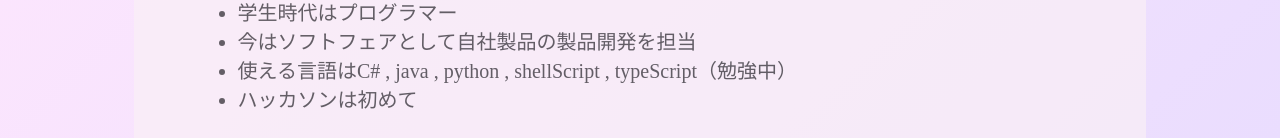
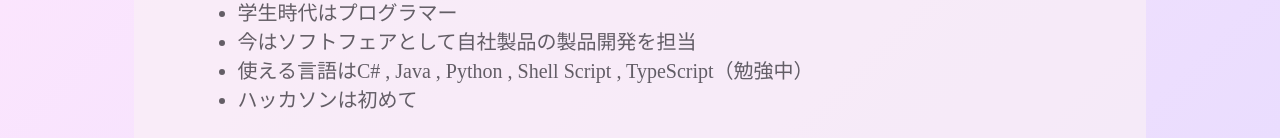
Before and after one commit to tomonarimomoka/blog, a plain HTML site: page src/firstHakkason.html in a window 1280 px wide. Shown: the part 326-464 px from the top of the page. Drawn offline with nearby package versions, Linux system fonts and the light colour scheme.

Commit message:
タイポを修正

```diff
--- a/src/firstHakkason.html
+++ b/src/firstHakkason.html
@@ -56,7 +56,7 @@
       <li>プログラミングはほぼ独学</li>
       <li>学生時代はプログラマー</li>
       <li>今はソフトフェアとして自社製品の製品開発を担当</li>
-      <li>使える言語はC# , java , python , shellScript , typeScript（勉強中）</li>
+      <li>使える言語はC# , Java , Python , Shell Script , TypeScript（勉強中）</li>
       <li>ハッカソンは初めて</li>
     </ul>
 
```
Also changed, not shown: src/firstLTparty.html (+1 -1 lines).
